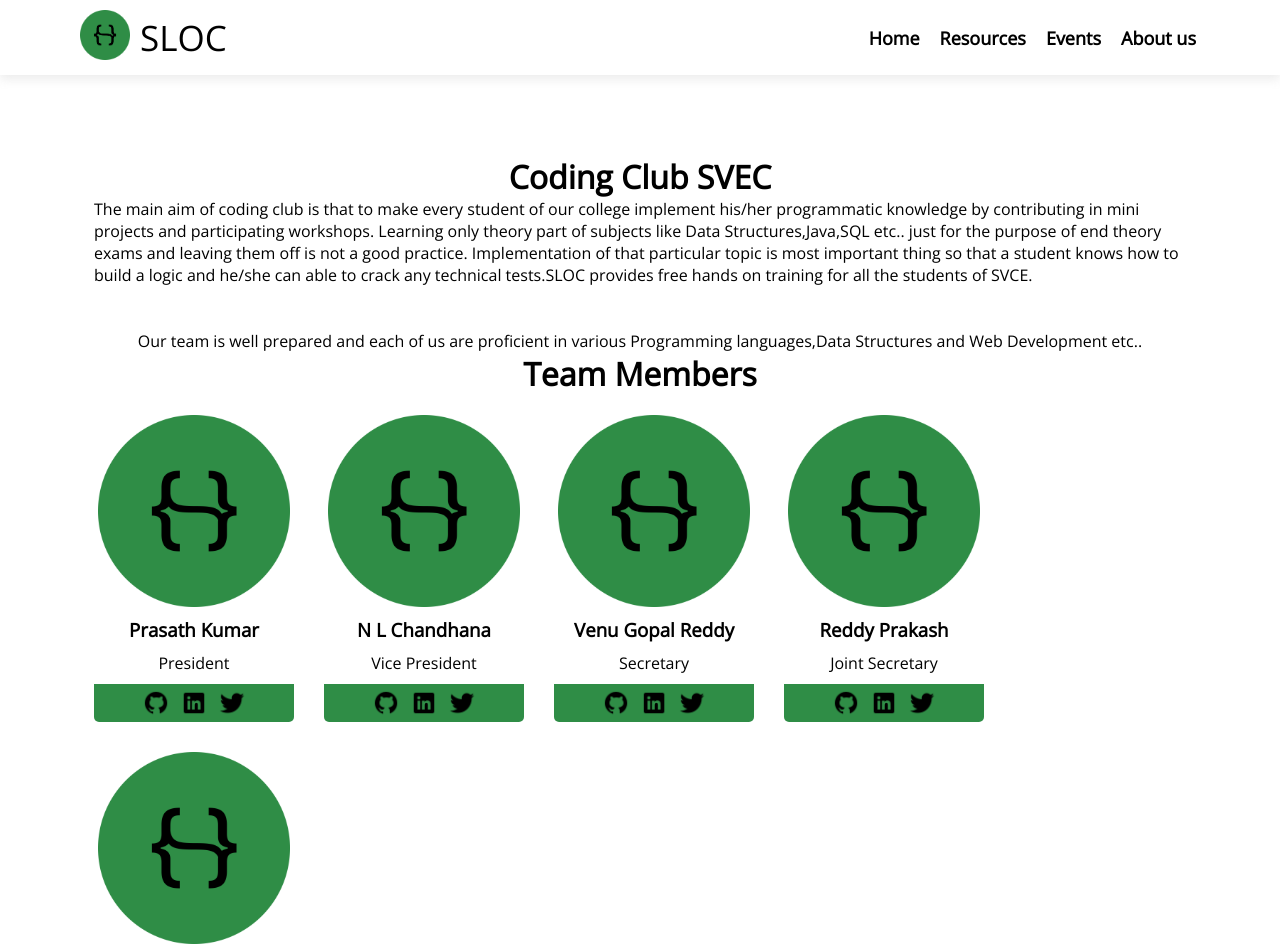
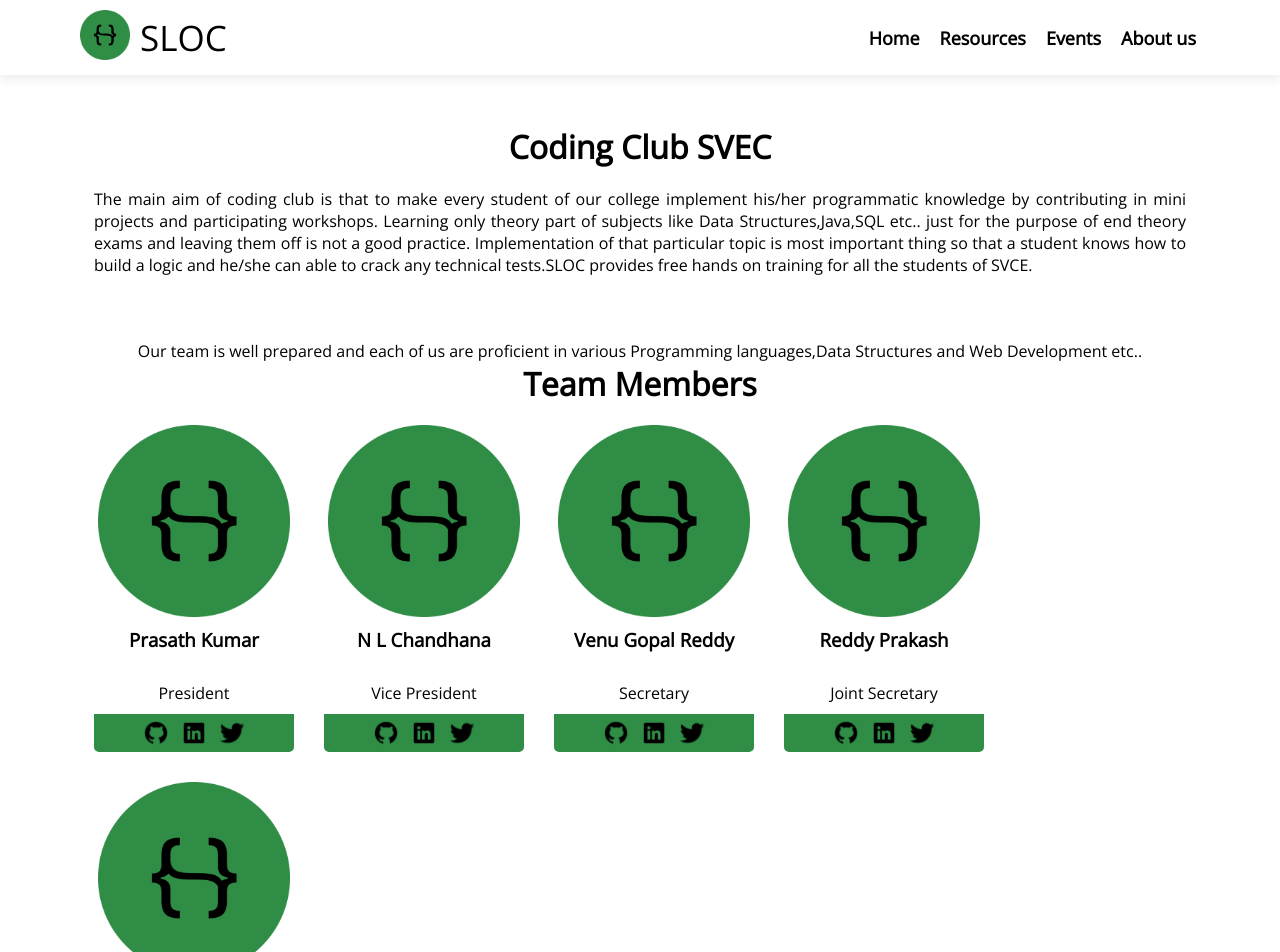
Before and after one commit to vamsikrishnarh7/sloc, a React (Create React App) app: page /about in a window 1280 px wide. Shown: the top 952 px of the page. Built offline with nearby package versions, Linux system fonts and the light colour scheme.

Commit message:
Update App.css

```diff
--- a/src/App.css
+++ b/src/App.css
@@ -237,7 +237,7 @@ header {
     flex-direction: column;
     align-items: center;
     width: 90%;
-    margin: 50px auto;
+    margin: 20px auto;
 }
 .about-us-container{
     padding: 30px;
@@ -246,9 +246,14 @@ header {
     flex-direction: column;
     align-items: center;
 }
+.about-us-container p{
+    text-align: justify;
+    margin-top: 20px;
+}
 .team{
     margin-top: 20px;
     display: flex;
+    align-items: center;
     flex-wrap: wrap;
     gap: 30px;
 }
```
